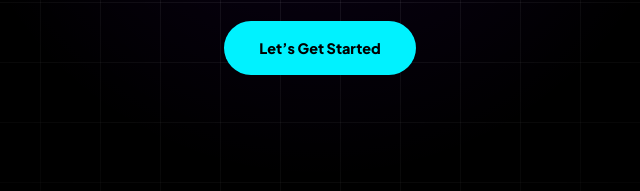
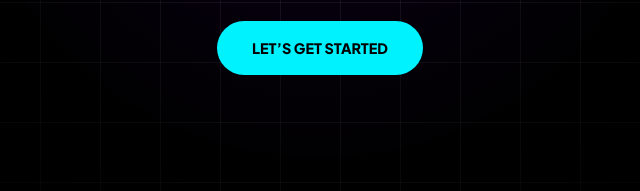
Before and after one commit to s-ukuna333/safwan-systems, a plain HTML site: page index.html in a window 1280 px wide. Shown: the part 598-789 px from the top of the page, 320-960 px from the left. Drawn offline with Linux system fonts and the light colour scheme.

Commit message:
Update index.html

```diff
--- a/index.html
+++ b/index.html
@@ -36,7 +36,7 @@
             performance-optimized web architectures for global companies.</p>
         <div class="reveal">
             <a href="#contact"
-                style="background: var(--primary); color: #000; padding: 18px 35px; border-radius: 100px; text-decoration: none; font-weight: 800; font-size: 0.9rem;">Let’s Get Started</a>
+                style="background: var(--primary); color: #000; padding: 18px 35px; border-radius: 100px; text-decoration: none; font-weight: 800; font-size: 0.9rem;">LET’S GET STARTED</a>
         </div>
     </section>
 
```
